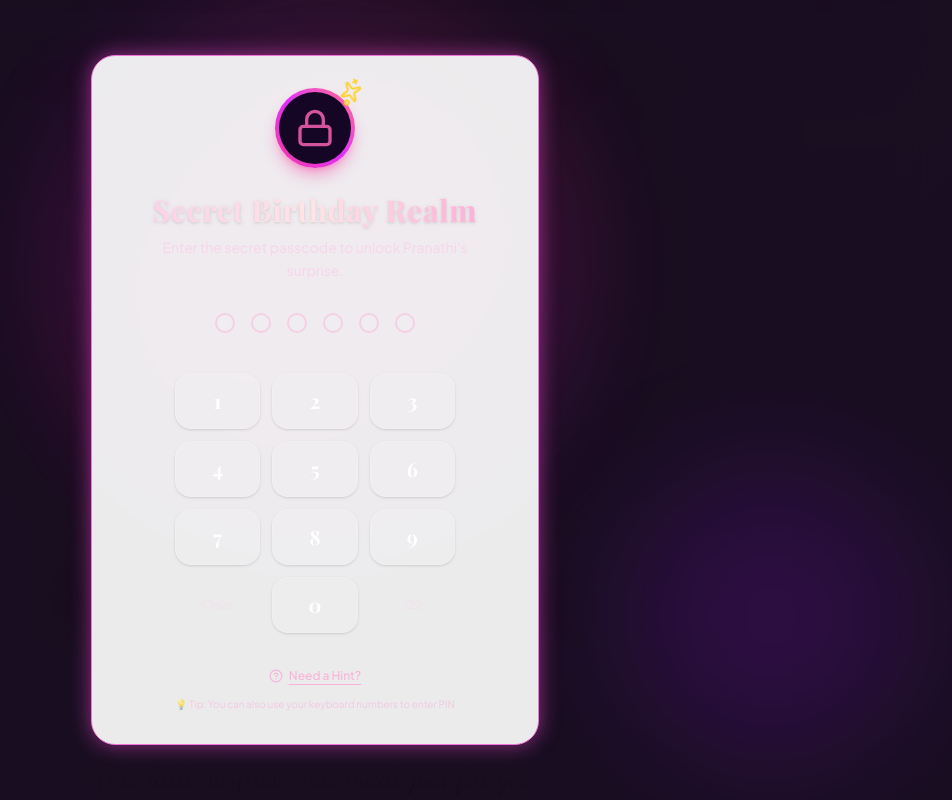
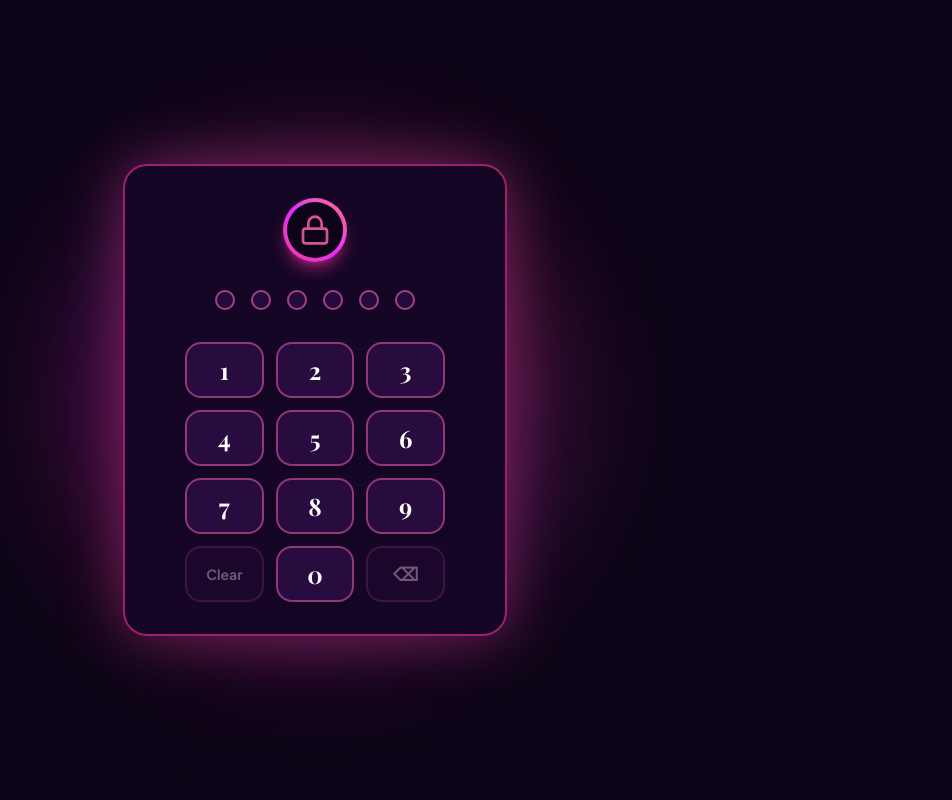
Before and after one commit to Shailendra-afk/bday, a React (Vite) app: page / in a window 1280 px wide. Shown: the top 800 px of the page, without its empty margins (325-1277 px from the left). Built offline with nearby package versions, Linux system fonts and the light colour scheme; a web font is replaced by a local one.

Commit message:
Update password lock screen layout and high-contrast styling

```diff
--- a/src/components/PasswordLockScreen.jsx
+++ b/src/components/PasswordLockScreen.jsx
@@ -1,24 +1,17 @@
 import React, { useState, useEffect } from 'react';
 import { motion, AnimatePresence } from 'framer-motion';
-import { Lock, Unlock, Sparkles, Heart, HelpCircle, AlertCircle } from 'lucide-react';
+import { Lock, Unlock, Sparkles, AlertCircle } from 'lucide-react';
 import confetti from 'canvas-confetti';
 import { birthdayData } from '../config/birthdayData';
 
 export const PasswordLockScreen = ({ onUnlock }) => {
-  const config = birthdayData.passcodeConfig || {
-    passcode: "0801",
-    hint: "Hint: Birthday date in MMDD format (0801)",
-    title: "Secret Birthday Realm",
-    subtitle: "Enter the secret 4-digit PIN to unlock Pranathi's surprise."
-  };
-
+  const config = birthdayData.passcodeConfig || { passcode: "0801" };
   const targetCode = String(config.passcode || "0801");
   const codeLength = targetCode.length;
 
   const [pin, setPin] = useState('');
   const [errorMsg, setErrorMsg] = useState('');
   const [isShaking, setIsShaking] = useState(false);
-  const [showHint, setShowHint] = useState(false);
   const [isUnlockedSuccess, setIsUnlockedSuccess] = useState(false);
 
   // Keyboard listening for physical numeric key presses
@@ -84,7 +77,7 @@ export const PasswordLockScreen = ({ onUnlock }) => {
       }, 1100);
     } else {
       setIsShaking(true);
-      setErrorMsg("Incorrect Passcode. Give it another try! 💖");
+      setErrorMsg("Incorrect Passcode 💖");
 
       setTimeout(() => {
         setIsShaking(false);
@@ -94,12 +87,11 @@ export const PasswordLockScreen = ({ onUnlock }) => {
   };
 
   return (
-    <div className="fixed inset-0 z-[100] flex items-center justify-center bg-[#0d0316]/95 backdrop-blur-xl px-4 py-8 overflow-y-auto selection:bg-pink-500 selection:text-white">
-      {/* Background Animated Glowing Halos */}
-      <div className="absolute top-1/3 left-1/2 -translate-x-1/2 -translate-y-1/2 w-[340px] sm:w-[500px] h-[340px] sm:h-[500px] bg-gradient-to-tr from-pink-600/30 via-fuchsia-500/20 to-rose-500/30 rounded-full blur-3xl pointer-events-none animate-pulse" />
-      <div className="absolute bottom-10 right-10 w-72 h-72 bg-purple-600/15 rounded-full blur-3xl pointer-events-none" />
+    <div className="fixed inset-0 z-[100] flex items-center justify-center bg-[#0a0214]/98 backdrop-blur-2xl px-4 py-8 overflow-y-auto selection:bg-pink-500 selection:text-white">
+      {/* Background Glowing Halos */}
+      <div className="absolute top-1/2 left-1/2 -translate-x-1/2 -translate-y-1/2 w-[340px] sm:w-[480px] h-[340px] sm:h-[480px] bg-gradient-to-tr from-pink-600/40 via-fuchsia-500/30 to-rose-500/40 rounded-full blur-3xl pointer-events-none animate-pulse" />
 
-      {/* Main Glassmorphic Card */}
+      {/* Main Glassmorphic Card - Dark, High-Contrast */}
       <motion.div
         initial={{ opacity: 0, scale: 0.9, y: 20 }}
         animate={{
@@ -109,46 +101,34 @@ export const PasswordLockScreen = ({ onUnlock }) => {
           x: isShaking ? [0, -12, 12, -8, 8, -4, 4, 0] : 0
         }}
         transition={{ duration: 0.5, ease: 'easeOut' }}
-        className="relative z-10 w-full max-w-md p-6 sm:p-8 rounded-3xl glass-card border border-pink-500/30 shadow-[0_0_50px_rgba(236,72,153,0.25)] text-center space-y-6 bg-gradient-to-b from-white/10 to-white/5"
+        className="relative z-10 w-full max-w-sm p-6 sm:p-8 rounded-3xl bg-[#160626] border-2 border-pink-500/60 shadow-[0_0_60px_rgba(236,72,153,0.4)] text-center space-y-6"
       >
-        {/* Animated Lock Header Icon */}
+        {/* Animated Lock Icon Header */}
         <div className="relative inline-flex items-center justify-center">
-          <div className="w-20 h-20 rounded-full bg-gradient-to-tr from-pink-500 via-fuchsia-500 to-rose-400 p-1 shadow-lg shadow-pink-500/40">
-            <div className="w-full h-full rounded-full bg-[#160626] flex items-center justify-center">
+          <div className="w-16 h-16 rounded-full bg-gradient-to-tr from-pink-500 via-fuchsia-500 to-rose-400 p-1 shadow-lg shadow-pink-500/50">
+            <div className="w-full h-full rounded-full bg-[#0d0316] flex items-center justify-center">
               {isUnlockedSuccess ? (
-                <Unlock className="w-10 h-10 text-pink-300 animate-bounce" />
+                <Unlock className="w-8 h-8 text-pink-300 animate-bounce" />
               ) : (
-                <Lock className="w-10 h-10 text-pink-400 animate-pulse" />
+                <Lock className="w-8 h-8 text-pink-400 animate-pulse" />
               )}
             </div>
           </div>
-          <Sparkles className="absolute -top-2 -right-2 w-6 h-6 text-amber-300 animate-spin" style={{ animationDuration: '6s' }} />
-          <Heart className="absolute -bottom-1 -left-2 w-5 h-5 text-pink-400 fill-pink-400 animate-ping" style={{ animationDuration: '3s' }} />
-        </div>
-
-        {/* Title & Subtitle */}
-        <div className="space-y-2">
-          <h2 className="font-serif-luxury text-2xl sm:text-3xl font-bold tracking-wide text-transparent bg-clip-text bg-gradient-to-r from-pink-200 via-rose-100 to-pink-300 drop-shadow">
-            {config.title || "Secret Birthday Realm"}
-          </h2>
-          <p className="text-xs sm:text-sm text-pink-200/80 font-sans-luxury max-w-xs mx-auto leading-relaxed">
-            {config.subtitle || `Enter secret ${codeLength}-digit PIN code to unlock ${birthdayData.recipientName}'s surprise.`}
-          </p>
         </div>
 
         {/* PIN Digit Indicators (Dots) */}
-        <div className="flex justify-center items-center gap-3 sm:gap-4 py-2">
+        <div className="flex justify-center items-center gap-4 py-1">
           {Array.from({ length: codeLength }).map((_, idx) => {
             const isFilled = idx < pin.length;
             return (
               <motion.div
                 key={idx}
-                animate={isFilled ? { scale: [1, 1.25, 1] } : { scale: 1 }}
+                animate={isFilled ? { scale: [1, 1.3, 1] } : { scale: 1 }}
                 transition={{ duration: 0.2 }}
-                className={`w-4 h-4 sm:w-5 sm:h-5 rounded-full transition-all duration-300 border-2 ${
+                className={`w-5 h-5 rounded-full transition-all duration-300 border-2 ${
                   isFilled
-                    ? 'bg-gradient-to-r from-pink-400 to-fuchsia-400 border-pink-300 shadow-[0_0_12px_rgba(244,114,182,0.8)]'
-                    : 'bg-white/10 border-pink-300/40'
+                    ? 'bg-gradient-to-r from-pink-400 to-fuchsia-400 border-white shadow-[0_0_16px_rgba(244,114,182,1)] scale-110'
+                    : 'bg-[#250a3d] border-pink-400/60'
                 }`}
               />
             );
@@ -162,7 +142,7 @@ export const PasswordLockScreen = ({ onUnlock }) => {
               initial={{ opacity: 0, y: -6 }}
               animate={{ opacity: 1, y: 0 }}
               exit={{ opacity: 0, y: -6 }}
-              className="flex items-center justify-center gap-2 text-xs sm:text-sm text-rose-300 bg-rose-950/60 border border-rose-500/40 py-2 px-3 rounded-full mx-auto max-w-xs font-medium"
+              className="flex items-center justify-center gap-2 text-xs sm:text-sm text-rose-200 bg-rose-950/80 border border-rose-500/60 py-2 px-3 rounded-full mx-auto max-w-xs font-semibold"
             >
               <AlertCircle className="w-4 h-4 text-rose-400 shrink-0" />
               <span>{errorMsg}</span>
@@ -173,22 +153,22 @@ export const PasswordLockScreen = ({ onUnlock }) => {
             <motion.div
               initial={{ opacity: 0, scale: 0.9 }}
               animate={{ opacity: 1, scale: 1 }}
-              className="flex items-center justify-center gap-2 text-xs sm:text-sm text-emerald-300 bg-emerald-950/60 border border-emerald-500/40 py-2 px-4 rounded-full mx-auto max-w-xs font-bold"
+              className="flex items-center justify-center gap-2 text-xs sm:text-sm text-emerald-200 bg-emerald-950/80 border border-emerald-500/60 py-2 px-4 rounded-full mx-auto max-w-xs font-bold"
             >
               <Sparkles className="w-4 h-4 text-emerald-400" />
-              <span>Access Granted! Opening Surprise...</span>
+              <span>Unlocked!</span>
             </motion.div>
           )}
         </AnimatePresence>
 
-        {/* Interactive Numeric Keypad */}
-        <div className="grid grid-cols-3 gap-2.5 sm:gap-3 max-w-[280px] mx-auto pt-2">
+        {/* Interactive High-Contrast Keypad */}
+        <div className="grid grid-cols-3 gap-3 max-w-[260px] mx-auto pt-1">
           {['1', '2', '3', '4', '5', '6', '7', '8', '9'].map((num) => (
             <button
               key={num}
               onClick={() => handleKeyPress(num)}
               disabled={isUnlockedSuccess}
-              className="w-full h-12 sm:h-14 rounded-2xl bg-white/10 hover:bg-pink-500/25 active:bg-pink-500/40 border border-white/15 hover:border-pink-400/50 text-white font-bold text-lg sm:text-xl font-serif-luxury transition-all duration-200 flex items-center justify-center shadow-sm active:scale-95 disabled:opacity-50"
+              className="w-full h-14 rounded-2xl bg-[#280c3f] hover:bg-pink-600 active:bg-pink-700 border-2 border-pink-400/50 hover:border-pink-200 text-white font-black text-2xl font-serif-luxury transition-all duration-150 flex items-center justify-center shadow-md active:scale-95 disabled:opacity-50 cursor-pointer"
             >
               {num}
             </button>
@@ -198,7 +178,7 @@ export const PasswordLockScreen = ({ onUnlock }) => {
           <button
             onClick={handleClear}
             disabled={isUnlockedSuccess || pin.length === 0}
-            className="w-full h-12 sm:h-14 rounded-2xl bg-white/5 hover:bg-rose-500/20 active:bg-rose-500/30 border border-white/10 text-pink-200/80 font-medium text-xs font-sans-luxury transition-all duration-200 flex items-center justify-center active:scale-95 disabled:opacity-40"
+            className="w-full h-14 rounded-2xl bg-[#210934] hover:bg-rose-700 active:bg-rose-800 border-2 border-pink-400/40 hover:border-rose-300 text-pink-200 font-bold text-xs sm:text-sm font-sans-luxury transition-all duration-150 flex items-center justify-center active:scale-95 disabled:opacity-40 cursor-pointer"
           >
             Clear
           </button>
@@ -207,7 +187,7 @@ export const PasswordLockScreen = ({ onUnlock }) => {
           <button
             onClick={() => handleKeyPress('0')}
             disabled={isUnlockedSuccess}
-            className="w-full h-12 sm:h-14 rounded-2xl bg-white/10 hover:bg-pink-500/25 active:bg-pink-500/40 border border-white/15 hover:border-pink-400/50 text-white font-bold text-lg sm:text-xl font-serif-luxury transition-all duration-200 flex items-center justify-center shadow-sm active:scale-95 disabled:opacity-50"
+            className="w-full h-14 rounded-2xl bg-[#280c3f] hover:bg-pink-600 active:bg-pink-700 border-2 border-pink-400/50 hover:border-pink-200 text-white font-black text-2xl font-serif-luxury transition-all duration-150 flex items-center justify-center shadow-md active:scale-95 disabled:opacity-50 cursor-pointer"
           >
             0
           </button>
@@ -216,42 +196,10 @@ export const PasswordLockScreen = ({ onUnlock }) => {
           <button
             onClick={handleBackspace}
             disabled={isUnlockedSuccess || pin.length === 0}
-            className="w-full h-12 sm:h-14 rounded-2xl bg-white/5 hover:bg-pink-500/20 active:bg-pink-500/30 border border-white/10 text-pink-200/80 font-medium text-xs font-sans-luxury transition-all duration-200 flex items-center justify-center active:scale-95 disabled:opacity-40"
+            className="w-full h-14 rounded-2xl bg-[#210934] hover:bg-pink-600 active:bg-pink-700 border-2 border-pink-400/40 hover:border-pink-200 text-pink-200 font-bold text-lg font-sans-luxury transition-all duration-150 flex items-center justify-center active:scale-95 disabled:opacity-40 cursor-pointer"
           >
             ⌫
           </button>
-        </div>
-
-        {/* Hint Toggle & Keyboard Note */}
-        <div className="pt-2 space-y-2">
-          {config.hint && (
-            <div>
-              <button
-                onClick={() => setShowHint(!showHint)}
-                className="inline-flex items-center gap-1.5 text-xs text-pink-300/80 hover:text-pink-200 underline underline-offset-4 transition-colors font-medium cursor-pointer"
-              >
-                <HelpCircle className="w-3.5 h-3.5" />
-                {showHint ? "Hide Hint" : "Need a Hint?"}
-              </button>
-
-              <AnimatePresence>
-                {showHint && (
-                  <motion.p
-                    initial={{ opacity: 0, height: 0 }}
-                    animate={{ opacity: 1, height: 'auto' }}
-                    exit={{ opacity: 0, height: 0 }}
-                    className="text-xs italic text-amber-200/90 bg-amber-950/40 border border-amber-500/30 rounded-xl p-2.5 mt-2 max-w-xs mx-auto"
-                  >
-                    {config.hint}
-                  </motion.p>
-                )}
-              </AnimatePresence>
-            </div>
-          )}
-
-          <p className="text-[10px] text-pink-300/50 font-sans-luxury">
-            💡 Tip: You can also use your keyboard numbers to enter PIN
-          </p>
         </div>
       </motion.div>
     </div>
```
